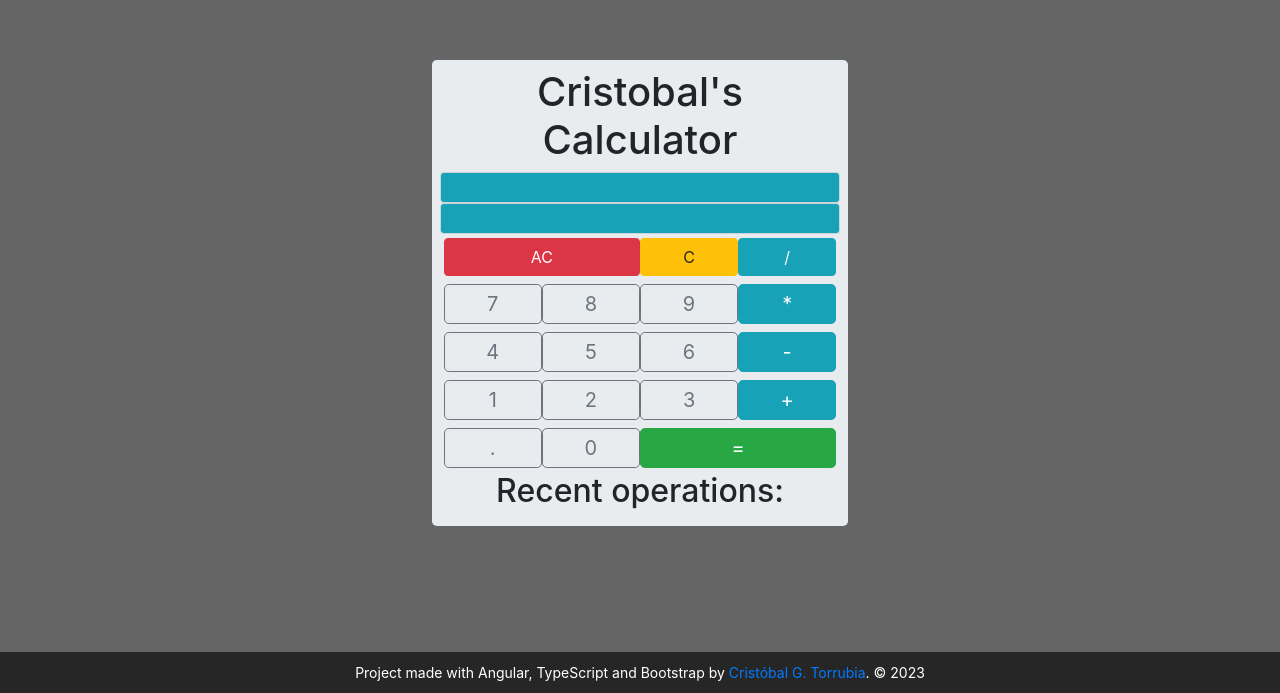
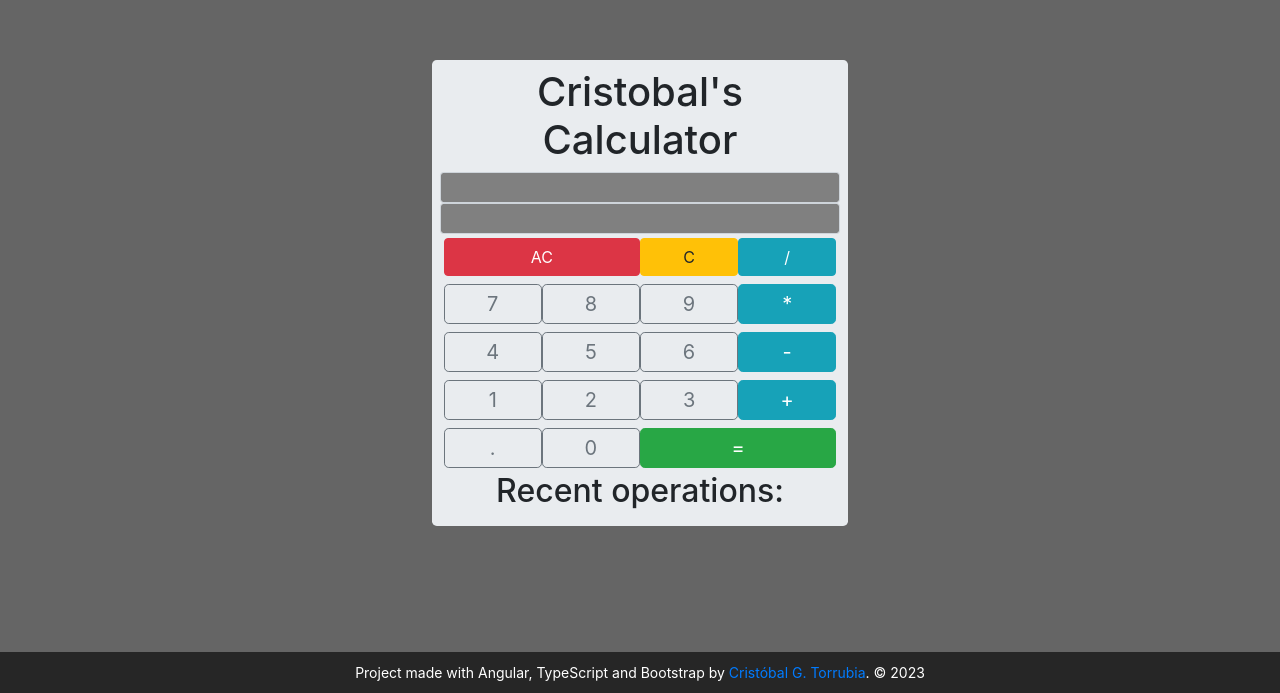
Before and after one commit to SirPhoros/calculator-angular, an Angular app: page / in a window 1280 px wide. Shown: the part 107-800 px from the top of the page. Built offline with nearby package versions, Linux system fonts and the light colour scheme.

Commit message:
change style and move to .css file

```diff
--- a/src/app/app.component.css
+++ b/src/app/app.component.css
@@ -1,8 +1,24 @@
 body {
   background-color: rgb(101, 101, 101);
+}
+
+footer {
+  background-color: rgba(0, 0, 0, 0.624);
+  color: white;
+  padding: 10px;
+  text-align: center;
+  position: fixed;
+  bottom: 0;
+  left: 0;
+  width: 100%;
+  font-size: 14px;
 }
 
 .Calculator .input-group-sm p {
   background-color: darkgrey;
   color: white;
 }
+
+.bg-grey {
+  background-color: grey;
+}
--- a/src/app/app.component.html
+++ b/src/app/app.component.html
@@ -7,7 +7,7 @@
     <!-- //Displays the User Input -->
     <section class="input-box input-group input-group-sm col-sm-12 m-0 p-0">
       <p
-        class="input-box col-sm-12 form-control text-lg-right bg-info text-white"
+        class="input-box col-sm-12 form-control text-lg-right bg-grey text-white"
         type="text"
       >
         {{ input }}
@@ -17,7 +17,7 @@
     <!-- //Displays the Results -->
     <section class="input-box input-group input-group-sm col-sm-12 m-0 p-0">
       <p
-        class="input-box col-sm-12 form-control text-lg-right bg-info text-white"
+        class="input-box col-sm-12 form-control text-lg-right bg-grey text-white"
         type="text"
       >
         {{ input }}
@@ -175,20 +175,3 @@
   </footer>
   <router-outlet></router-outlet>
 </body>
-
-<style>
-  footer {
-    background-color: rgba(0, 0, 0, 0.624);
-    color: white;
-    padding: 10px;
-    text-align: center;
-    position: fixed;
-    bottom: 0;
-    left: 0;
-    width: 100%;
-    font-size: 14px;
-  }
-  .bg-grey {
-    background-color: grey;
-  }
-</style>
```
